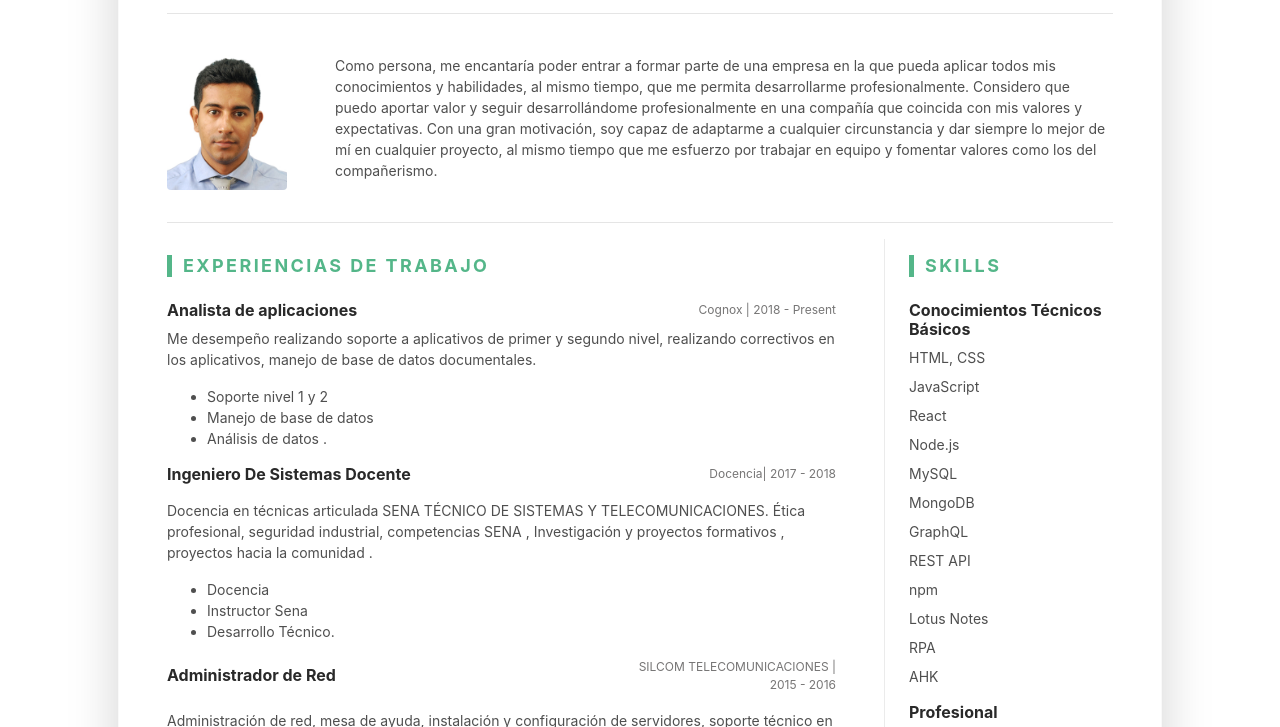
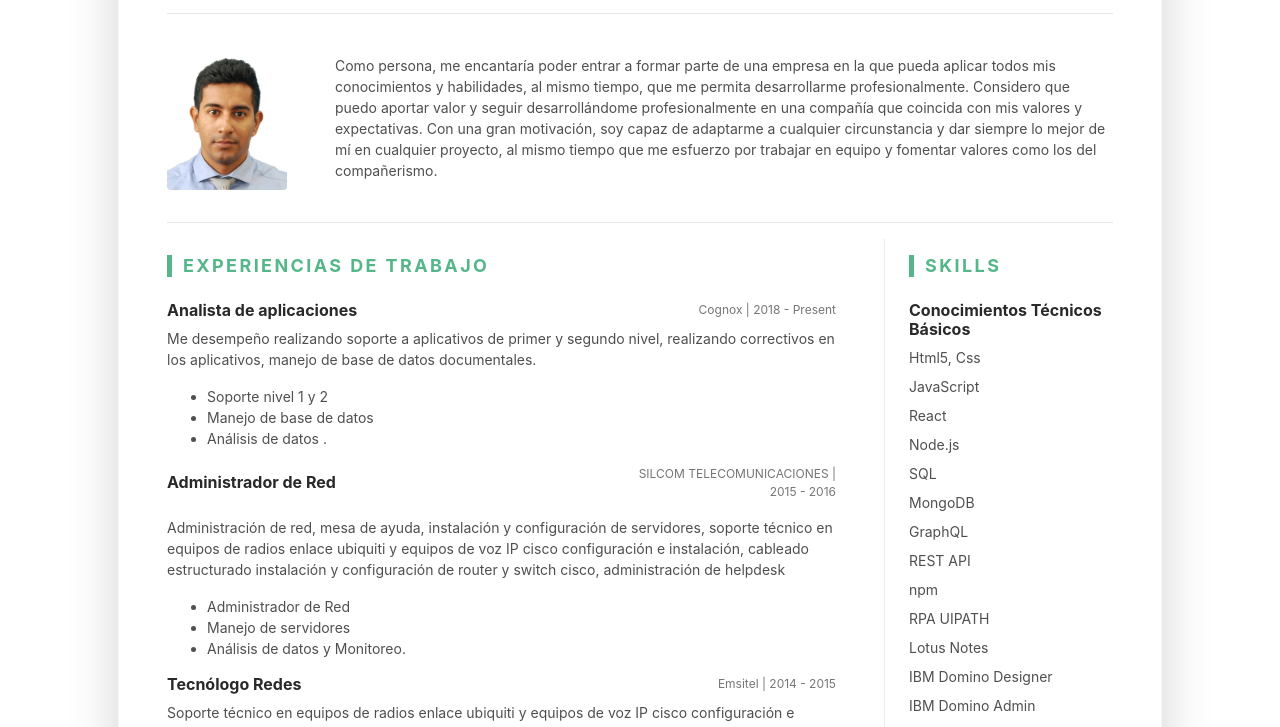
Before and after one commit to eduardokalle/eduardocalle_mycv, a plain HTML site: page index.html in a window 1280 px wide. Shown: the part 196-923 px from the top of the page. Drawn offline with Linux system fonts and the light colour scheme.

Commit message:
commit 12/03/2020
commit 12/03/2020

```diff
--- a/index.html
+++ b/index.html
@@ -76,7 +76,7 @@
 										</ul>
 									</div>
 								</div><!--//item-->
-								<div class="item mb-3">
+							<!--<div class="item mb-3">
 									<div class="item-heading row align-items-center mb-2">
 										<h4 class="item-title col-12 col-md-6 col-lg-8 mb-2 mb-md-0">Ingeniero De Sistemas Docente </h4>
 										<div class="item-meta col-12 col-md-6 col-lg-4 text-muted text-left text-md-right">Docencia| 2017 - 2018</div>
@@ -89,7 +89,7 @@
 											<li>Instructor Sena </li>
 											<li>Desarrollo Técnico.</li>
 										</ul>
-									</div><!--//item-->
+								</div>--//item-->
 								<div class="item mb-3">
 									<div class="item-heading row align-items-center mb-2">
 										<h4 class="item-title col-12 col-md-6 col-lg-8 mb-2 mb-md-0">Administrador de Red </h4>
@@ -174,18 +174,19 @@
 								<div class="item">
 									<h4 class="item-title">Conocimientos  Técnicos Básicos </h4>
 									<ul class="list-unstyled resume-skills-list">
-										<li class="mb-2">HTML, CSS</li>
+										<li class="mb-2">Html5, Css</li>
 										<li class="mb-2">JavaScript</li>
 										<li class="mb-2">React</li>
 										<li class="mb-2">Node.js</li>
-										<li class="mb-2">MySQL</li>
+										<li class="mb-2">SQL</li>
 										<li class="mb-2">MongoDB</li>
 										<li class="mb-2">GraphQL</li>
 										<li class="mb-2">REST API</li>
 										<li class="mb-2">npm</li>
+										<li class="mb-2">RPA UIPATH</li>
 										<li class="mb-2">Lotus Notes</li>
-										<li class="mb-2">RPA</li>
-										<li class="mb-2">AHK</li>
+										<li class="mb-2">IBM Domino Designer</li>
+										<li class="mb-2">IBM Domino Admin</li>
 									</ul>
 								</div><!--//item-->
 									<div class="item">
@@ -243,7 +244,7 @@
 											<li class="mb-2">Ciclismo</li>
 											<li class="mb-2">Tecnología</li>
 											<li class="mb-2">Viajar</li>
-											<li>Familia</li>
+											<li class="mb-2">Familia</li>
 										</ul>
 									</section><!--//certificates-section-->
 
```
